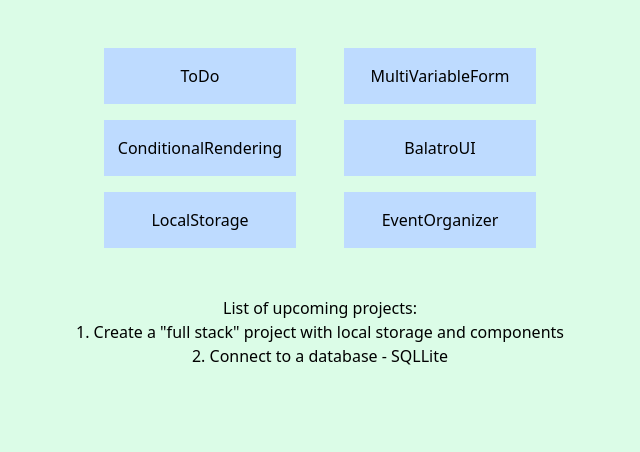
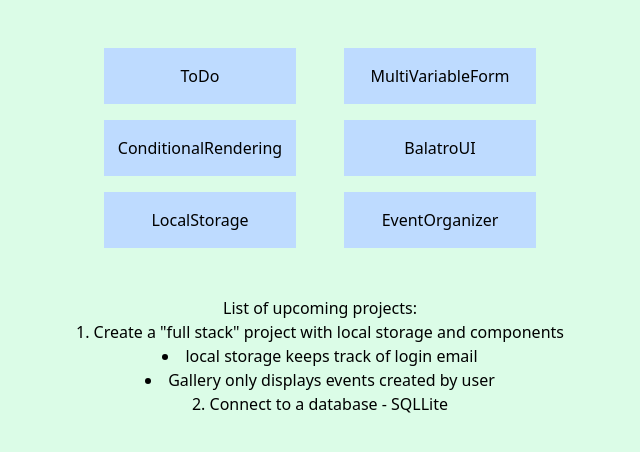
Before and after one commit to divya-manirajan/FrontendMiniProjects, a Next.js app: page / in a window 1280 px wide. Shown: the top 452 px of the page, without its empty margins (320-960 px from the left). Built offline with nearby package versions, Linux system fonts and the light colour scheme.

Commit message:
notes for full stack proj

```diff
--- a/src/app/page.js
+++ b/src/app/page.js
@@ -16,6 +16,8 @@ export default function page(){
     <div className="text-center mt-10">
       <h1>List of upcoming projects:</h1>
       <h1>1. Create a "full stack" project with local storage and components</h1>
+      <li>local storage keeps track of login email</li>
+      <li>Gallery only displays events created by user</li>
       <h1>2. Connect to a database - SQLLite</h1>
     </div>
 
```
